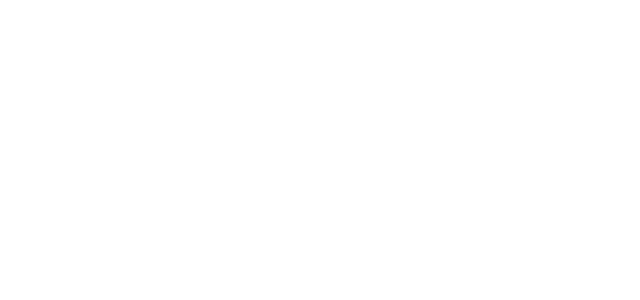
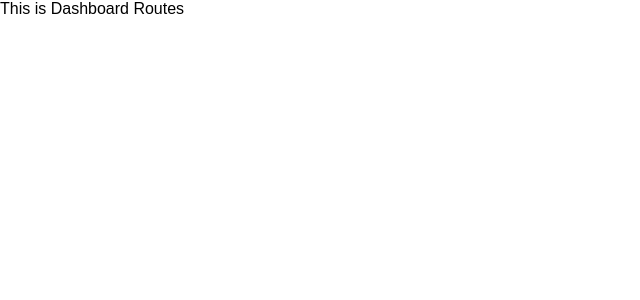
Before and after one commit to siccoo/getWallets, a React (Create React App) app: page /dashboard in a window 1280 px wide. Shown: the top 300 px of the page, without its empty margins (0-640 px from the left). Built offline with nearby package versions, Linux system fonts and the light colour scheme; the HTML template or start-up script is replaced by a standard one.

Commit message:
router config in Routes.js & updates

```diff
--- a/src/App.js
+++ b/src/App.js
@@ -1,22 +1,3 @@
-import { BrowserRouter as Router, Route, Switch } from "react-router-dom";
-
-// Pages
-import Login from "./pages/login/Login";
-import Register from "./pages/register/Register";
-
-import "./App.scss";
-
-function App() {
-  return (
-    <Router>
-      <div className="App">
-        <Switch>
-          <Route path="/login" component={Login} />
-          <Route path="/register" component={Register} />
-        </Switch>
-      </div>
-    </Router>
-  );
-}
+const App = (props) => props.children;
 
 export default App;
--- /dev/null
+++ b/src/Routes.js
@@ -0,0 +1,32 @@
+import React from "react";
+import { BrowserRouter as Router, Route, Switch, Redirect } from "react-router-dom";
+
+// Pages
+import Login from "./pages/login/Login";
+import Register from "./pages/register/Register";
+import NotFound from "./pages/notFound/NotFound";
+import Dashboard from "./pages/dashboard/Dashboard";
+
+const Routes = (props) => (
+    <Router {...props}>
+        <Switch>
+            <Route path="/login">
+                <Login />
+            </Route>
+            <Route path="/register">
+                <Register />
+            </Route>
+            <Route path="/dashboard">
+                <Dashboard />
+            </Route>
+            <Route exact path="/">
+                <Redirect to="/dashboard" />
+            </Route>
+            <Route path="*">
+                <NotFound />
+            </Route>
+        </Switch>
+    </Router>
+);
+
+export default Routes;
--- a/src/index.js
+++ b/src/index.js
@@ -1,11 +1,11 @@
 import React from 'react';
 import ReactDOM from 'react-dom';
 import './index.scss';
-import App from './App';
+import Routes from "./Routes";
 
 ReactDOM.render(
   <React.StrictMode>
-    <App />
+    <Routes />
   </React.StrictMode>,
   document.getElementById('root')
 );
--- /dev/null
+++ b/src/pages/dashboard/Dashboard.js
@@ -0,0 +1,11 @@
+import React from 'react'
+
+const Dashboard = () => {
+    return (
+        <div>
+            This is Dashboard Routes
+        </div>
+    )
+}
+
+export default Dashboard
```
